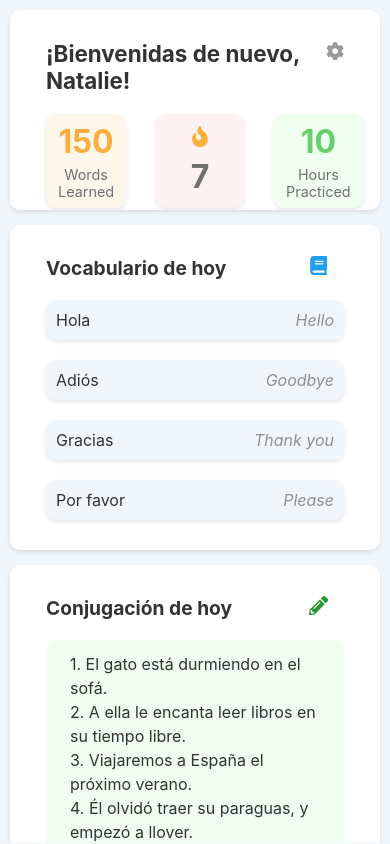
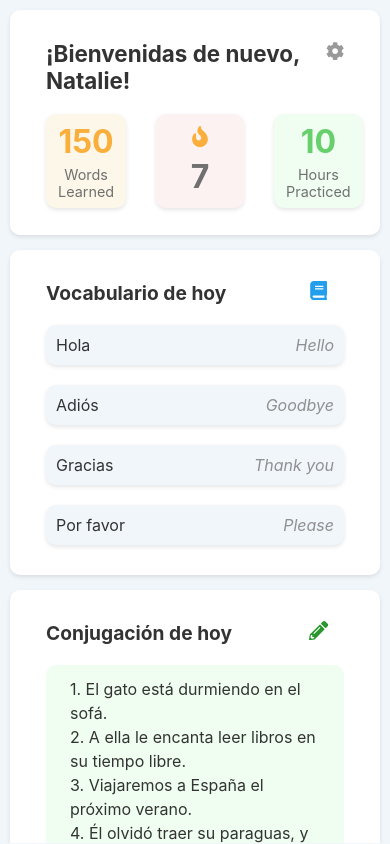
Before and after one commit to snowcodeer/language-dailies-frontend, a React (Create React App) app: page / in a window 390 px wide. Built offline with nearby package versions, Linux system fonts and the light colour scheme.

Commit message:
dashboard mobile tweak

```diff
--- a/src/styles/BentoBox.css
+++ b/src/styles/BentoBox.css
@@ -82,8 +82,9 @@ margin: 0 0 16px;
   .card2, .card3, .card4, .card5, .card6, .card7 {
     min-width: auto; /* Remove minimum width constraint */
   }
+
   .card1 {
-    height: 155px;
+    height: 180px;
   }
   .card2 {
     height: 280px;
@@ -119,10 +120,6 @@ margin: 0 0 16px;
 
   .bento-item {
     padding: 12px 28px; /* Adjust padding for medium screens */
-  }
-
-  .card1 {
-    height: 155px;
   }
 
   .card2, .card3, .card4, .card5, .card6, .card7 {
```
